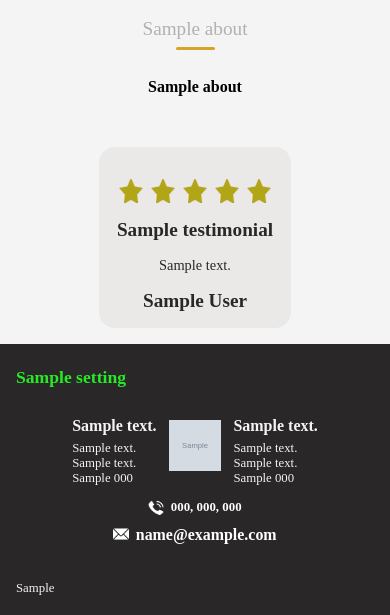
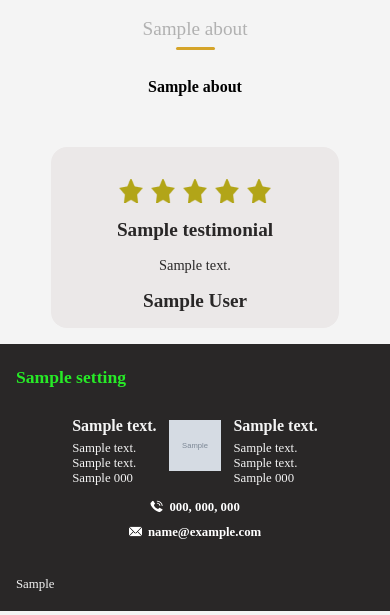
Before and after one commit to NitenSapkota175/Sapphire_Main, a Django app: page /Aboutus/ in a window 390 px wide. Shown: the part 1228-1843 px from the top of the page. Run offline with Django 3.2, Linux system fonts and the light colour scheme; tables that the repository leaves empty hold one stand-in row (values such as "Sample post"); grey boxes marked "Sample" are stand-in pictures.

Commit message:
footer and rating card's style added

```diff
--- a/static/css/style.css
+++ b/static/css/style.css
@@ -1066,21 +1066,30 @@ footer h1 {
     color: white;
 }
 
-.footerSec-row img {
+.footerSec-row h6 img {
     -webkit-filter: invert(100%);
     filter: invert(100%);
-    height: 1rem;
-    width: 1rem;
+    height: 0.8rem;
+    width: 0.8rem;
+}
+
+.footerSec-row h5 img {
+    -webkit-filter: invert(100%);
+    filter: invert(100%);
+    height: 0.8rem;
+    width: 0.8rem;
 }
 
 .footerSec-row h6 {
     display: flex;
     gap: 0.4rem;
+    font-size: 0.9rem;
 }
 
 .footerSec-row h5 {
     display: flex;
     gap: 0.4rem;
+    font-size: 0.9rem;
 }
 
 .footerLast p {
@@ -3077,6 +3086,9 @@ ul li img {
         width: 15rem;
         border-radius: 1rem;
     }
+    .rate-col-1 {
+        width: 18rem;
+    }
 }
 
 @media only screen and (max-width: 490px) {
@@ -3493,6 +3505,16 @@ ul li img {
         font-size: 0.8rem;
         text-align: center;
     }
+    .footerSec-row h6 {
+        font-size: 0.8rem;
+    }
+
+    .footerSec-row h5 {
+        font-size: 0.8rem;
+    }
+    .rate-col-1 {
+        width: 18rem;
+    }
 }
 
 @media only screen and (max-width: 430px) {
@@ -3510,6 +3532,9 @@ ul li img {
 
     .door-whyus-img img {
         width: 24rem;
+    }
+    .rate-col-1 {
+        width: 18rem;
     }
 }
 
@@ -3919,6 +3944,16 @@ ul li img {
         font-size: 0.8rem;
         text-align: center;
     }
+    .footerSec-row h6 {
+        font-size: 0.8rem;
+    }
+
+    .footerSec-row h5 {
+        font-size: 0.8rem;
+    }
+    .rate-col-1 {
+        width: 18rem;
+    }
 }
 
 @media only screen and (max-width: 370px) {
@@ -4230,4 +4265,14 @@ ul li img {
     .contactpara p{
         font-size: 0.9rem;
     }
-}
+    .footerSec-row h6 {
+        font-size: 0.8rem;
+    }
+
+    .footerSec-row h5 {
+        font-size: 0.8rem;
+    }
+    .rate-col-1 {
+        width: 18rem;
+    }
+}
```
